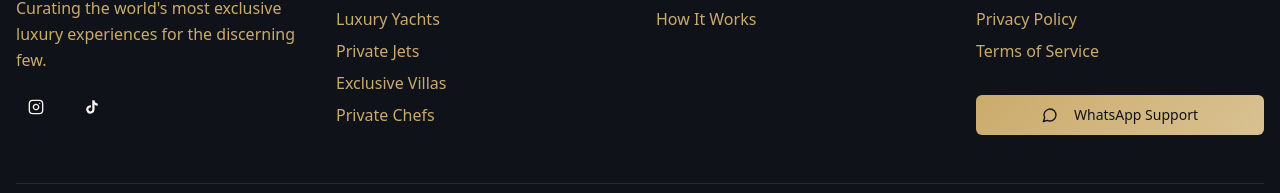
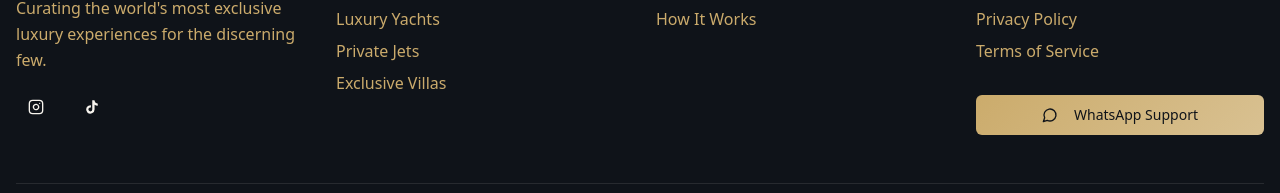
Before and after one commit to bonaparks-dev/dr7-exotic-escape, a React (Vite) app: page /rentals in a window 1280 px wide. Shown: the part 3401-3594 px from the top of the page. Built offline with nearby package versions, Linux system fonts and the light colour scheme; a web font is replaced by a local one.

Commit message:
Update Footer.tsx

```diff
--- a/src/components/Footer.tsx
+++ b/src/components/Footer.tsx
@@ -46,7 +46,6 @@ export function Footer() {
               <li><a href="#" className="text-luxury-gold hover:text-luxury-gold/80 transition-colors">Luxury Yachts</a></li>
               <li><a href="#" className="text-luxury-gold hover:text-luxury-gold/80 transition-colors">Private Jets</a></li>
               <li><a href="#" className="text-luxury-gold hover:text-luxury-gold/80 transition-colors">Exclusive Villas</a></li>
-              <li><a href="#" className="text-luxury-gold hover:text-luxury-gold/80 transition-colors">Private Chefs</a></li>
             </ul>
           </div>
 
```
